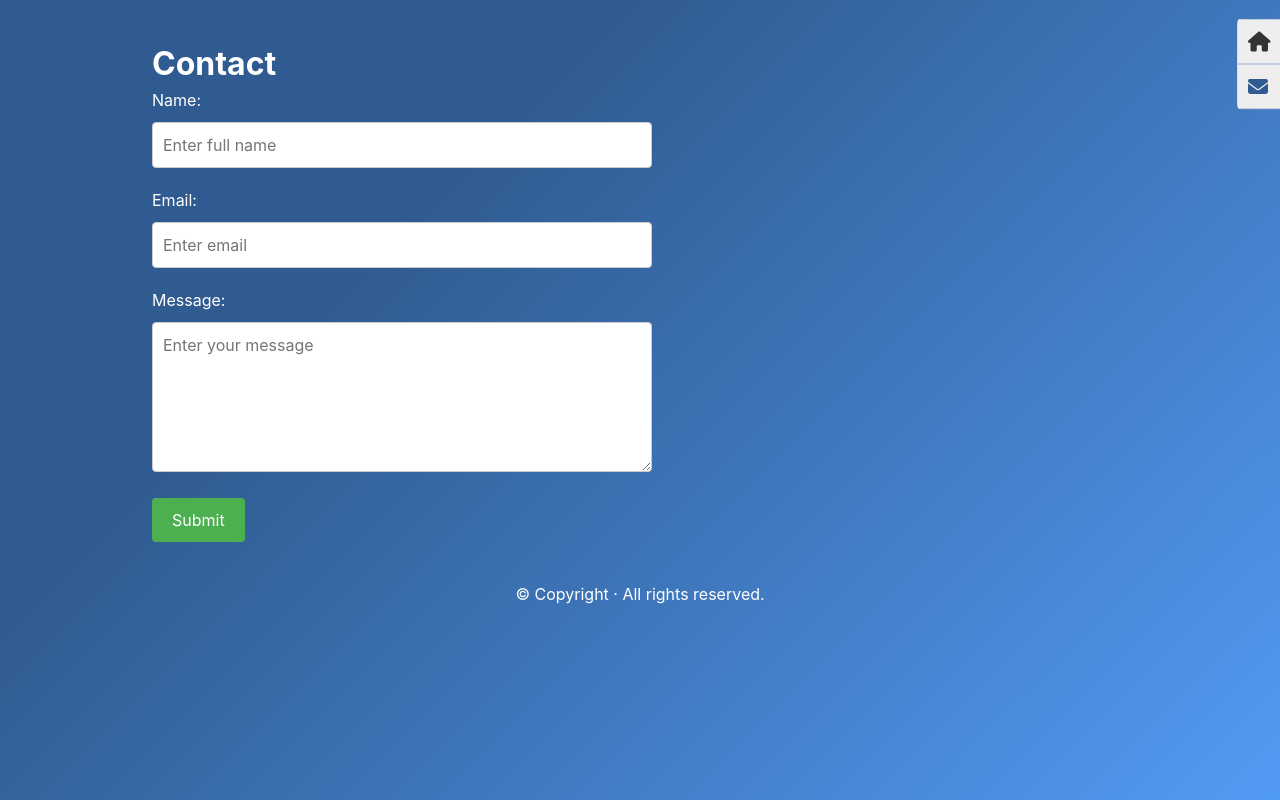
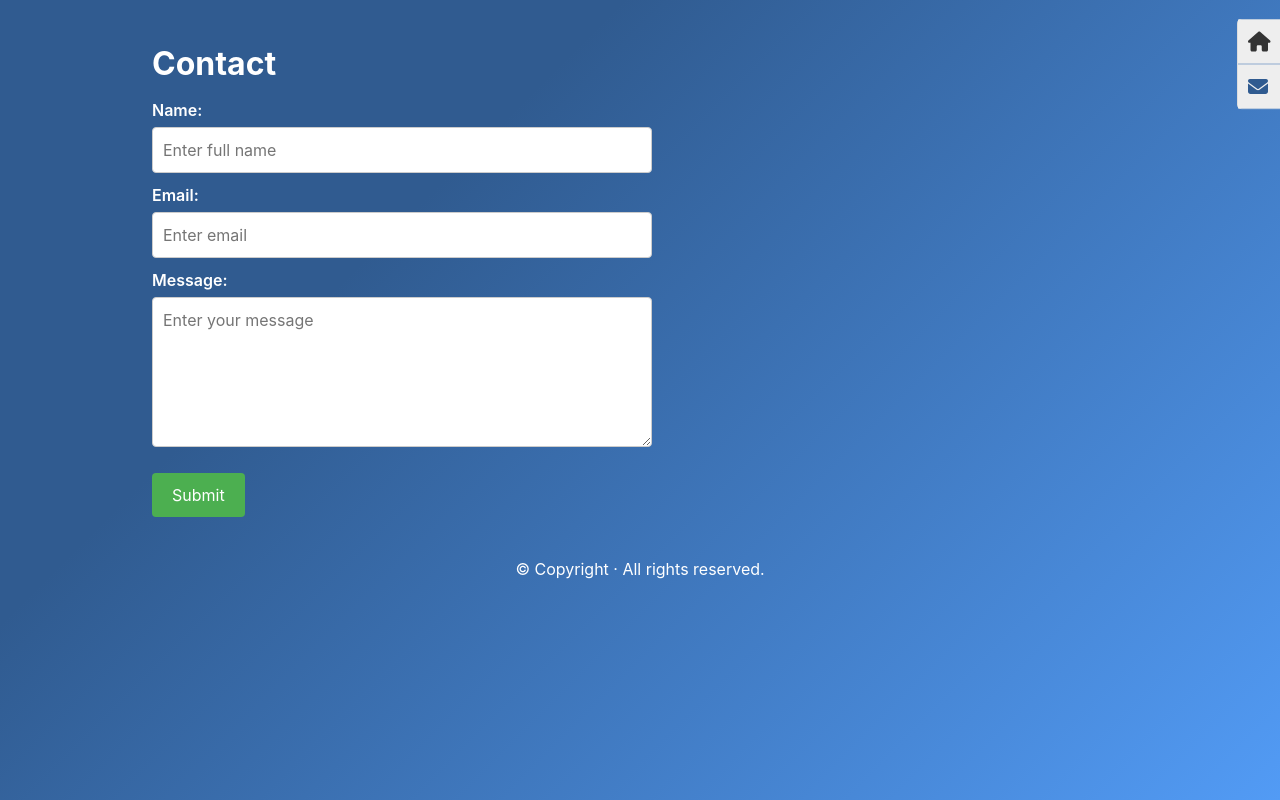
Before and after one commit to ernilambar/meroho, a React (Create React App) app: page /contact in a window 1280 px wide. Built offline with nearby package versions, Linux system fonts and the light colour scheme.

Commit message:
feat: form validation

```diff
--- a/src/components/ContactForm/ContactForm.js
+++ b/src/components/ContactForm/ContactForm.js
@@ -1,4 +1,6 @@
 import React, { useState } from 'react';
+import { useFormik } from 'formik';
+import * as Yup from 'yup';
 import './ContactForm.scss';
 
 const FORM_ENDPOINT =
@@ -6,17 +8,32 @@ const FORM_ENDPOINT =
 
 const ContactForm = () => {
 	const [status, setStatus] = useState('Submit');
-	const handleSubmit = async (e) => {
-		e.preventDefault();
 
-		const inputs = e.target.elements;
-		const data = {};
+	const formik = useFormik({
+		initialValues: {
+			name: '',
+			email: '',
+			message: '',
+		},
 
-		for (let i = 0; i < inputs.length; i++) {
-			if (inputs[i].name) {
-				data[inputs[i].name] = inputs[i].value;
-			}
-		}
+		validationSchema: Yup.object({
+			name: Yup.string()
+				.max(20, 'Name must be 20 characters or less.')
+				.required('Name is required'),
+			email: Yup.string()
+				.email('Invalid email address')
+				.required('Email is required'),
+			message: Yup.string().required('Message is required'),
+		}),
+
+		onSubmit: (values) => {
+			postContactForm(values);
+		},
+	});
+
+	const postContactForm = (data) => {
+		// console.log(data);
+		return;
 
 		fetch(FORM_ENDPOINT, {
 			method: 'POST',
@@ -28,17 +45,7 @@ const ContactForm = () => {
 		})
 			.then((response) => {
 				if (response.status === 422) {
-					Object.keys(data).forEach((key) => {
-						const el = document.createElement('input');
-						el.type = 'hidden';
-						el.name = key;
-						el.value = data[key];
-
-						e.target.appendChild(el);
-					});
-
-					e.target.submit();
-					throw new Error('Please finish the captcha challenge');
+					// challenge.
 				}
 
 				if (response.status !== 200) {
@@ -50,9 +57,10 @@ const ContactForm = () => {
 			.then(() => setStatus('Submitted successfully!'))
 			.catch((err) => setStatus(err.toString()));
 	};
+
 	return (
 		<form
-			onSubmit={handleSubmit}
+			onSubmit={formik.handleSubmit}
 			className="contact-form"
 			acceptCharset="UTF-8"
 		>
@@ -63,8 +71,15 @@ const ContactForm = () => {
 					name="name"
 					id="name"
 					placeholder="Enter full name"
-					required
+					onChange={formik.handleChange}
+					value={formik.values.name}
+					onBlur={formik.handleBlur}
 				/>
+				{formik.touched.name && formik.errors.name && (
+					<div className="contact-form-input-error">
+						{formik.errors.name}
+					</div>
+				)}
 			</div>
 			<div>
 				<label htmlFor="email">Email:</label>
@@ -73,8 +88,15 @@ const ContactForm = () => {
 					name="email"
 					id="email"
 					placeholder="Enter email"
-					required
+					onChange={formik.handleChange}
+					value={formik.values.email}
+					onBlur={formik.handleBlur}
 				/>
+				{formik.touched.email && formik.errors.email && (
+					<div className="contact-form-input-error">
+						{formik.errors.email}
+					</div>
+				)}
 			</div>
 			<div>
 				<label htmlFor="message">Message:</label>
@@ -82,8 +104,15 @@ const ContactForm = () => {
 					name="message"
 					id="message"
 					placeholder="Enter your message"
-					required
+					onChange={formik.handleChange}
+					value={formik.values.message}
+					onBlur={formik.handleBlur}
 				/>
+				{formik.touched.message && formik.errors.message && (
+					<div className="contact-form-input-error">
+						{formik.errors.message}
+					</div>
+				)}
 			</div>
 			<button type="submit">{status}</button>
 			<div
--- a/src/components/ContactForm/ContactForm.scss
+++ b/src/components/ContactForm/ContactForm.scss
@@ -3,7 +3,8 @@
 
 	label {
 		display: block;
-		margin-bottom: 10px;
+		font-weight: 600;
+		margin-top: 10px;
 	}
 
 	input[type="text"],
@@ -14,7 +15,7 @@
 		border: 1px solid #ccc;
 		border-radius: 4px;
 		box-sizing: border-box;
-		margin-bottom: 20px;
+		margin-top: 5px;
 	}
 
 	textarea {
@@ -28,9 +29,16 @@
 		border: none;
 		border-radius: 4px;
 		cursor: pointer;
+		margin-top: 20px;
 	}
 
 	button:hover {
 		background-color: #3e8e41;
 	}
+
+	.contact-form-input-error {
+		margin-top: 5px;
+		color: #ff0000;
+		font-size: 0.9em;
+	}
 }
```
Also changed, not shown: package.json (+7 -4 lines), .eslintrc.json, 1 other file (tests, documents, lock files or other folders).
